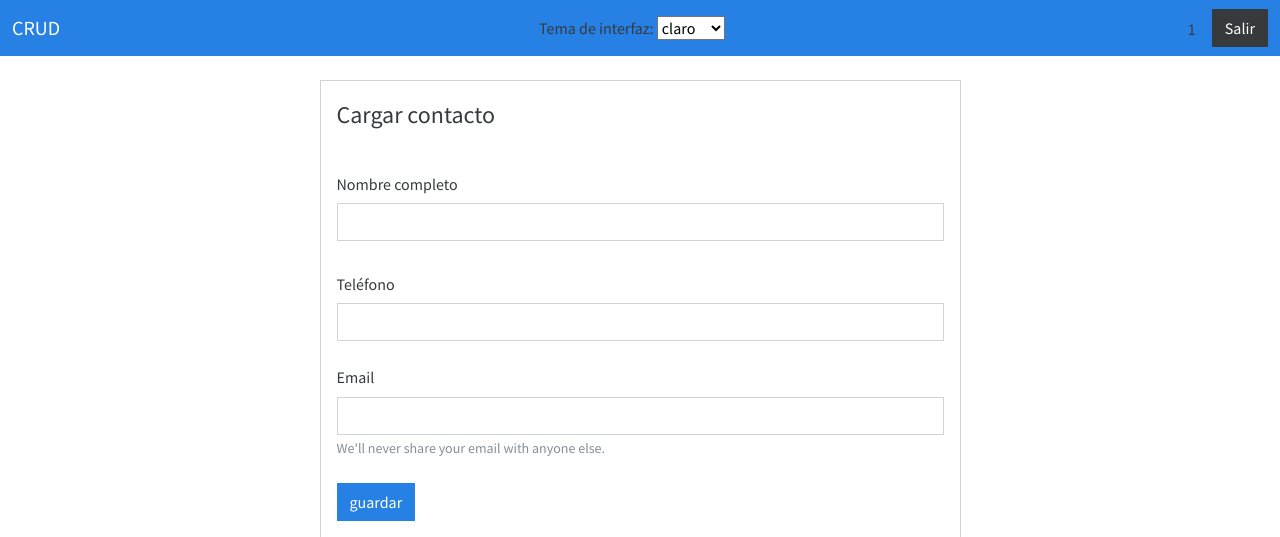
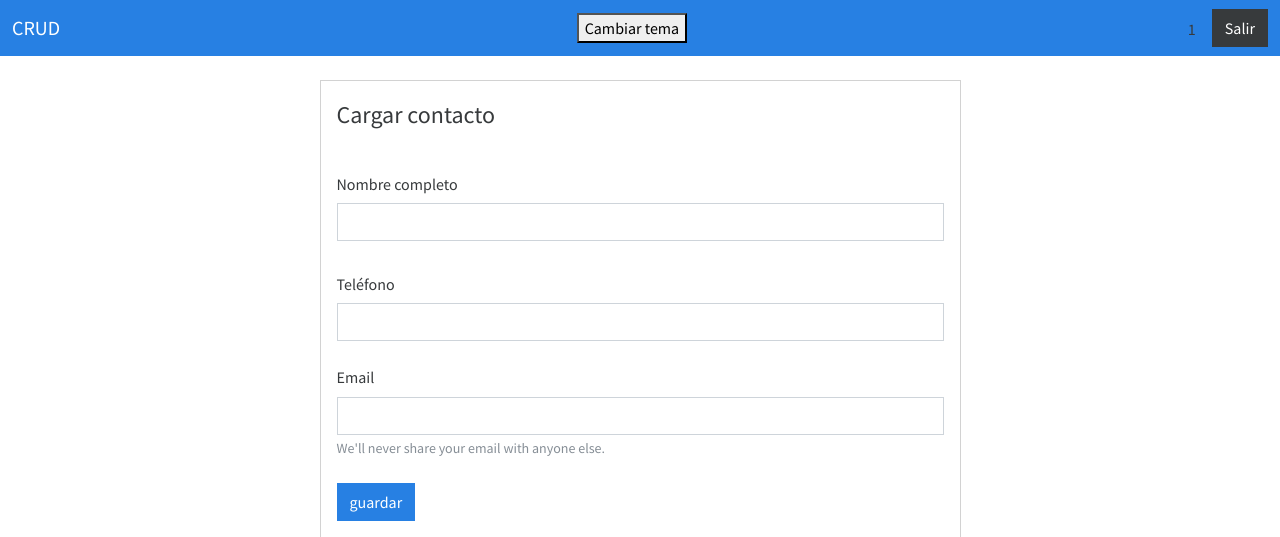
Before and after one commit to zadasa-u/docker_iot, a Flask app: page / in a window 1280 px wide. Shown: the top 537 px of the page. Run offline with Flask 3, Linux system fonts and the light colour scheme; the visitor is signed in with stand-in values (Sample User, id 1); data that the repository does not hold is empty; some libraries are stand-ins or nearby versions.

Commit message:
Alterna tema

```diff
--- a/crud/crud.py
+++ b/crud/crud.py
@@ -155,7 +155,11 @@ def logout():
 @app.route("/cambiar_tema", methods=['POST'])
 @require_login
 def cambiar_tema():
-    session["tema"] = request.form.get("tema")
+    """Alterna entre tema oscuro y claro"""
+    if session["tema"] == "claro":
+        session["tema"] == "oscuro"
+    else:
+        session["tema"] == "claro"
 
     logging.info(f'Tema seleccionado: {session["tema"]}')
 
--- a/crud/templates/layout.html
+++ b/crud/templates/layout.html
@@ -28,22 +28,7 @@
       <!--#####################################################################-->
       {% if session.get("user_id") %}
       <form id='temaForm' action="{{url_for('cambiar_tema')}}" method="POST">
-        <label for="tema">Tema de interfaz:</label>
-        <select name="tema" id="tema" onchange="enviarFormulario()">
-          {% if session["tema"] == "oscuro" %}
-          <option value="oscuro">oscuro</option>
-          <option value="claro">claro</option>
-          {% elif session["tema"] == "claro" %}
-          <option value="claro">claro</option>
-          <option value="oscuro">oscuro</option>
-          {% endif %}
-        </select>
-        <!-- <input type="submit" value="Aplicar"> -->
-        <script>
-          function enviarFormulario() {
-            document.getElementById('temaForm').submit();
-          }
-        </script>
+        <button type="submit">Cambiar tema</button>
       </form>
       {% endif %}
       <!--#####################################################################-->
```
